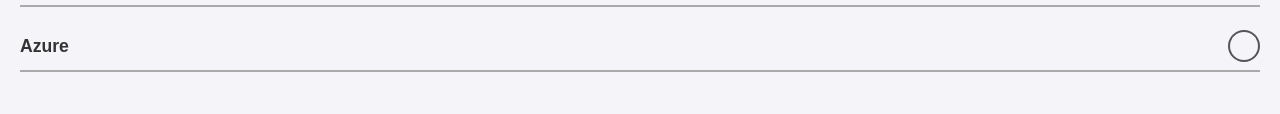
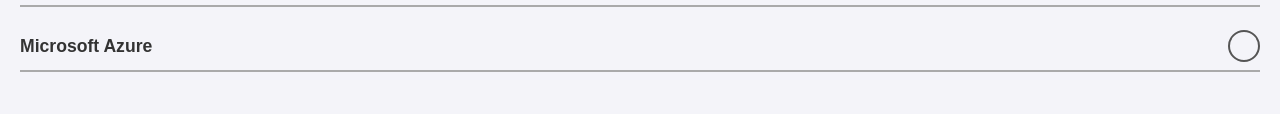
Before and after one commit to Tosmatch/Status.Aplim.fr, a website: page public/index.html in a window 1280 px wide. Shown: the part 216-330 px from the top of the page. Drawn offline with Linux system fonts and the light colour scheme.

Commit message:
Update index.html

```diff
--- a/public/index.html
+++ b/public/index.html
@@ -78,7 +78,7 @@
   </div>
 
   <div class="item-row">
-    <div class="item-name">Azure</div>
+    <div class="item-name">Microsoft Azure</div>
     <div id="azureStatus" class="status-circle"></div>
   </div>
 
```
